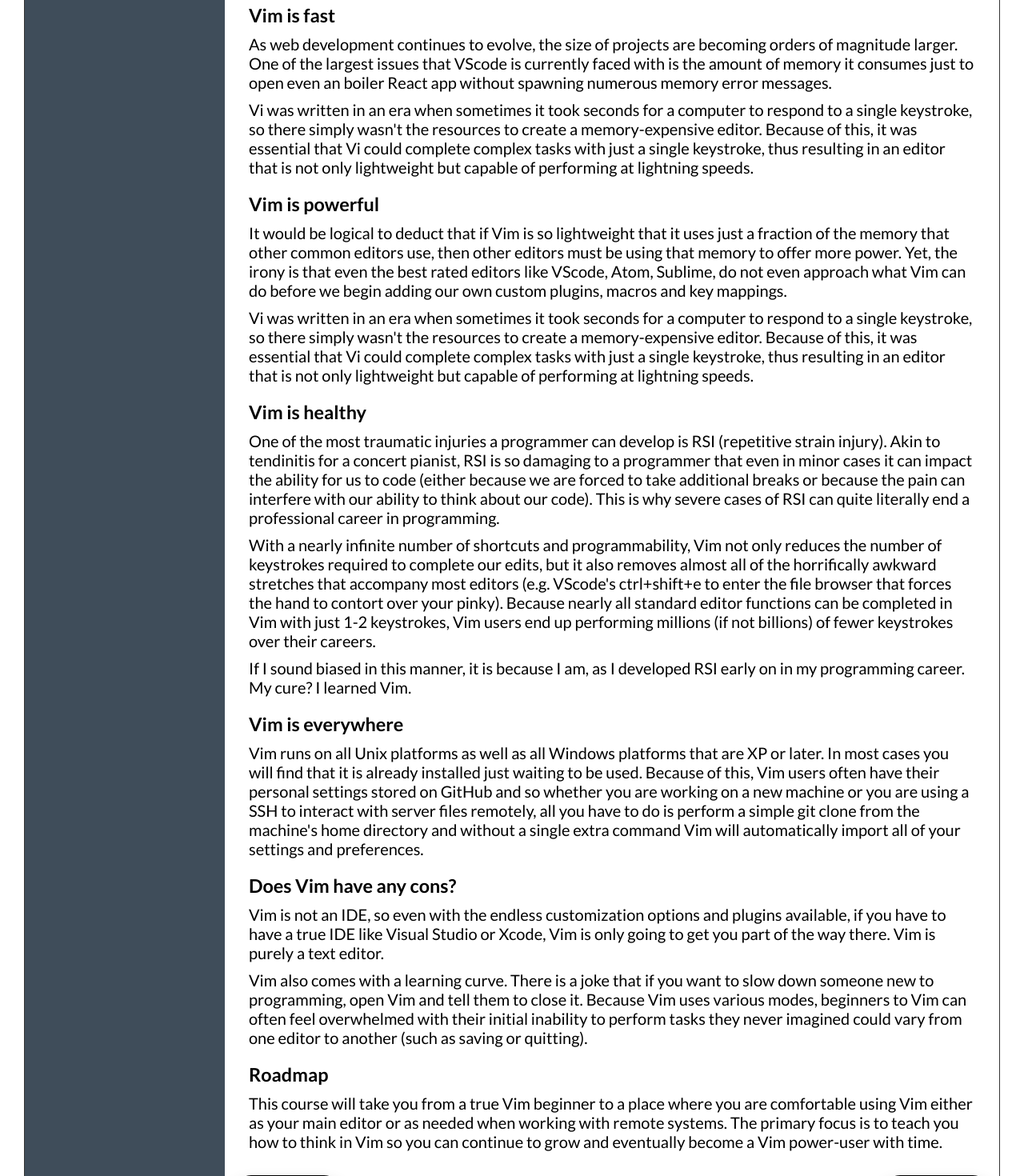
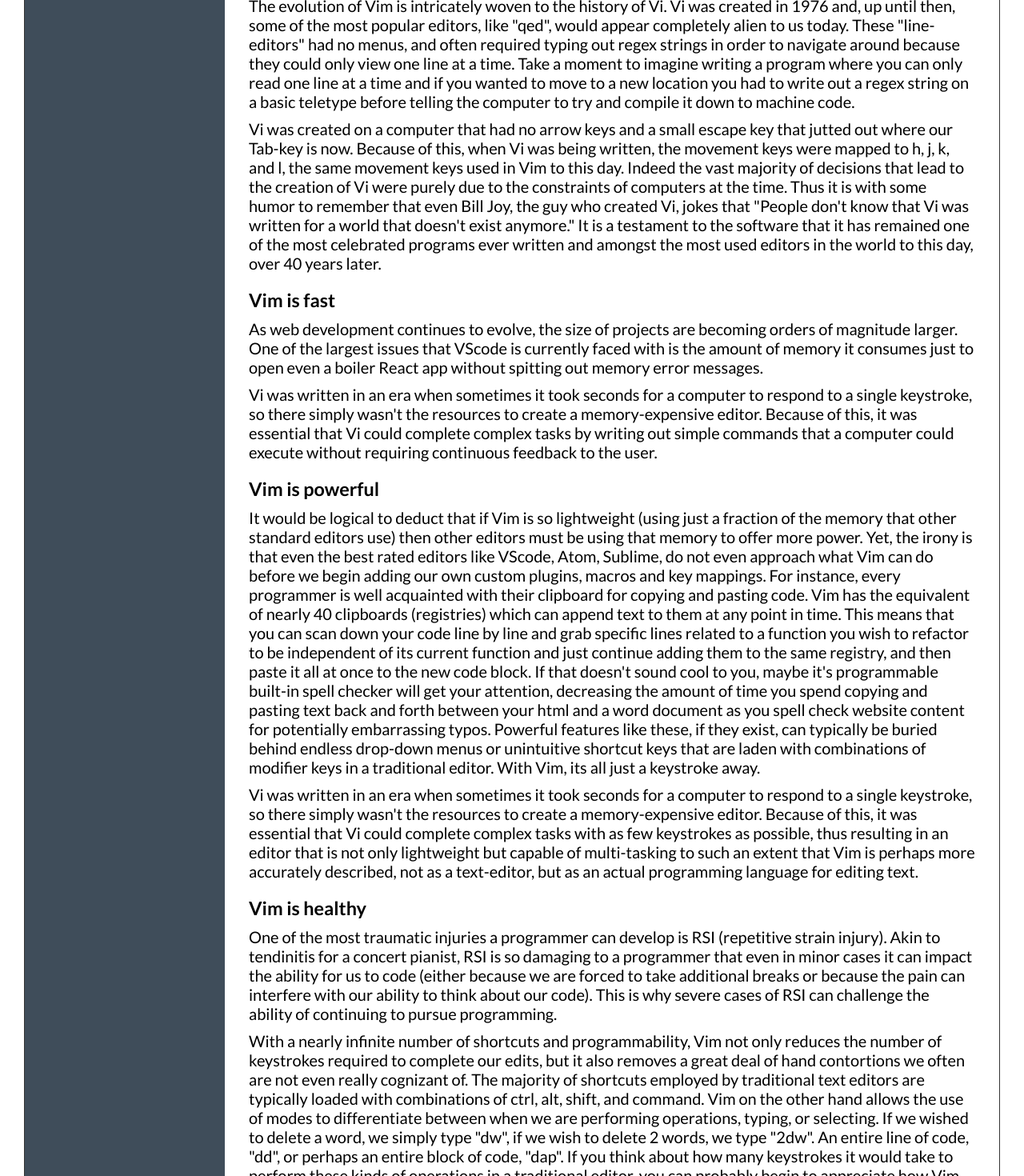
Before and after one commit to prescottbreeden/vim_module, a React app in the folder front_end/: page /2 in a window 1280 px wide. Shown: the part 600-2070 px from the top of the page at 80% size. Built offline with nearby package versions, Linux system fonts and the light colour scheme.

Commit message:
edited vim overview content

```diff
--- a/front_end/package.json
+++ b/front_end/package.json
@@ -32,6 +32,7 @@
     "jest-pnp-resolver": "1.0.1",
     "jest-resolve": "23.6.0",
     "mini-css-extract-plugin": "0.4.3",
+    "npm": "^6.4.1",
     "optimize-css-assets-webpack-plugin": "5.0.1",
     "pnp-webpack-plugin": "1.1.0",
     "postcss-flexbugs-fixes": "4.1.0",
--- a/front_end/src/components/VimOverview.jsx
+++ b/front_end/src/components/VimOverview.jsx
@@ -8,7 +8,7 @@ const SassOverview = (props) => {
   return (
     <div className="module">
       <div className="module__container">
-        <h2 className="module__title">Sass Overview</h2>
+        <h2 className="module__title">The Vim Koolaid</h2>
         <h3 className="module__objectives">
           Learning Objectives:
         </h3>
@@ -36,11 +36,36 @@ const SassOverview = (props) => {
           Unix program Vi but added numerous new ones as well.  All commands can
           be given with the keyboard which has the advantage that you never need
           to move your fingers off the 'home' position (index fingers on 'J' and
-          'F'). This is the largest reason that Vim has been listed as one of
-          the best text editors available for any system by non-Vim users for
-          over 15 years, and the greatest text editor ever created by actual Vim
-          users.
+          'F').
         </p>
+        <h3 className="module__objectives">
+          A brief history of Vi
+        </h3>
+        <p className="module__text">
+          The evolution of Vim is intricately woven to the history of Vi. Vi was
+          created in 1976 and, up until then, some of the most popular editors, like
+          "qed", would appear completely alien to us today.  These "line-editors"
+          had no menus, and often required typing out regex strings in order to
+          navigate around because they could only view one line at a time. Take
+          a moment to imagine writing a program where you can only read one line
+          at a time and if you wanted to move to a new location you had to write
+          out a regex string on a basic teletype before telling the computer to
+          try and compile it down to machine code.
+        </p>
+        <p className="module__text">
+          Vi was created on a computer that had no arrow keys and a small
+          escape key that jutted out where our Tab-key is now. Because of this,
+          when Vi was being written, the movement keys were mapped to h, j,
+          k, and l, the same movement keys used in Vim to this day. Indeed the
+          vast majority of decisions that lead to the creation of Vi were purely
+          due to the constraints of computers at the time.  Thus it is with some
+          humor to remember that even Bill Joy, the guy who created Vi, jokes
+          that "People don't know that Vi was written for a world that doesn't
+          exist anymore." It is a testament to the software that it has remained
+          one of the most celebrated programs ever written and amongst the most
+          used editors in the world to this day, over 40 years later.
+        </p>
+
         <h3 className="module__objectives">
           Vim is fast
         </h3>
@@ -48,34 +73,51 @@ const SassOverview = (props) => {
           As web development continues to evolve, the size of projects are becoming
           orders of magnitude larger. One of the largest issues that VScode is
           currently faced with is the amount of memory it consumes just to open
-          even an boiler React app without spawning numerous memory error messages.
+          even a boiler React app without spitting out memory error messages.
         </p>
         <p className="module__text">
           Vi was written in an era when sometimes it took seconds for a computer
           to respond to a single keystroke, so there simply wasn't the resources
           to create a memory-expensive editor. Because of this, it was essential
-          that Vi could complete complex tasks with just a single keystroke,
-          thus resulting in an editor that is not only lightweight but capable
-          of performing at lightning speeds.
+          that Vi could complete complex tasks by writing out simple commands that
+          a computer could execute without requiring continuous feedback to the
+          user.
         </p>
         <h3 className="module__objectives">
           Vim is powerful
         </h3>
         <p className="module__text">
-          It would be logical to deduct that if Vim is so lightweight that it
-          uses just a fraction of the memory that other common editors use, then
+          It would be logical to deduct that if Vim is so lightweight (using
+          just a fraction of the memory that other standard editors use) then
           other editors must be using that memory to offer more power. Yet, the
           irony is that even the best rated editors like VScode, Atom, Sublime,
           do not even approach what Vim can do before we begin adding our own
-          custom plugins, macros and key mappings.
+          custom plugins, macros and key mappings. For instance, every programmer
+          is well acquainted with their clipboard for copying and pasting code.
+          Vim has the equivalent of nearly 40 clipboards (registries) which can append
+          text to them at any point in time. This means that you can scan down
+          your code line by line and grab specific lines related to a function you wish to
+          refactor to be independent of its current function and just continue
+          adding them to the same registry, and then paste it all at once to the new
+          code block.
+          If that doesn't sound cool to you, maybe it's programmable built-in spell
+          checker will get your attention, decreasing the amount of time you
+          spend copying and pasting text back and forth between your html and
+          a word document as you spell check website content for potentially
+          embarrassing typos. Powerful features like these, if they exist, can
+          typically be buried behind endless drop-down menus or unintuitive
+          shortcut keys that are laden with combinations of modifier keys in a
+          traditional editor. With Vim, its all just a keystroke away.
         </p>
         <p className="module__text">
           Vi was written in an era when sometimes it took seconds for a computer
           to respond to a single keystroke, so there simply wasn't the resources
           to create a memory-expensive editor. Because of this, it was essential
-          that Vi could complete complex tasks with just a single keystroke,
+          that Vi could complete complex tasks with as few keystrokes as possible,
           thus resulting in an editor that is not only lightweight but capable
-          of performing at lightning speeds.
+          of multi-tasking to such an extent that Vim is perhaps more accurately
+          described, not as a text-editor, but as an actual programming
+          language for editing text.
         </p>
         <h3 className="module__objectives">
           Vim is healthy
@@ -86,22 +128,24 @@ const SassOverview = (props) => {
           RSI is so damaging to a programmer that even in minor cases it can impact
           the ability for us to code (either because we are forced to take additional
           breaks or because the pain can interfere with our ability to think about
-          our code).  This is why severe cases of RSI can quite literally end
-          a professional career in programming.
+          our code).  This is why severe cases of RSI can challenge the ability
+          of continuing to pursue programming.
         </p>
         <p className="module__text">
           With a nearly infinite number of shortcuts and programmability, Vim
           not only reduces the number of keystrokes required to complete our
-          edits, but it also removes almost all of the horrifically awkward
-          stretches that accompany most editors (e.g. VScode's ctrl+shift+e to
-          enter the file browser that forces the hand to contort over your
-          pinky). Because nearly all standard editor functions can be completed
-          in Vim with just 1-2 keystrokes, Vim users end up performing millions
-          (if not billions) of fewer keystrokes over their careers.
-        </p>
-        <p className="module__text">
-          If I sound biased in this manner, it is because I am, as I developed
-          RSI early on in my programming career.  My cure?  I learned Vim.
+          edits, but it also removes a great deal of hand contortions we often
+          are not even really cognizant of. The majority of shortcuts employed
+          by traditional text editors are typically loaded with combinations of
+          ctrl, alt, shift, and command. Vim on the other hand allows the use of
+          modes to differentiate between when we are performing operations, typing,
+          or selecting. If we wished to delete a word, we simply type "dw", if
+          we wish to delete 2 words, we type "2dw". An entire line of code, "dd",
+          or perhaps an entire block of code, "dap". If you think about how many
+          keystrokes it would take to perform these kinds of operations in a
+          traditional editor, you can probably begin to appreciate how
+          Vim users end up performing millions (if not billions) of fewer
+          keystrokes over their careers.
         </p>
         <h3 className="module__objectives">
           Vim is everywhere
@@ -122,27 +166,23 @@ const SassOverview = (props) => {
         <p className="module__text">
           Vim is not an IDE, so even with the endless customization options and
           plugins available, if you have to have a true IDE like Visual Studio
-          or Xcode, Vim is only going to get you part of the way there. Vim is
-          purely a text editor.
+          or Xcode, Vim is only going to get you part of the way there.
         </p>
         <p className="module__text">
           Vim also comes with a learning curve. There is a joke that if you want
           to slow down someone new to programming, open Vim and tell them to
-          close it.  Because Vim uses various modes, beginners to Vim can often
-          feel overwhelmed with their initial inability to perform tasks they
-          never imagined could vary from one editor to another (such as saving
-          or quitting).
+          close it.  Because Vim is modal, beginners to Vim can often feel
+          overwhelmed with their initial inability to perform tasks they never
+          imagined could vary from one editor to another (such as saving or
+          quitting). Because Vim is so programmatic, learning Vim will have the
+          same kind of learning curve when learning to use any new language.
+          Remember when you learned how to write for loops for the first time?
+          I'm sure that by now you don't even think about the construction
+          of a for loop, the same will be true with Vim.
         </p>
         <h3 className="module__objectives">
-          Roadmap
+          And most importantly, Vim is <em>way</em> better than Emacs &#x1F601;
         </h3>
-        <p className="module__text">
-          This course will take you from a true Vim beginner to a place where
-          you are comfortable using Vim either as your main editor or as needed
-          when working with remote systems. The primary focus is to teach you
-          how to think in Vim so you can continue to grow and eventually become
-          a Vim power-user with time.
-        </p>
       </div>
       <div className="module__buttons">
         <a
```
Also changed, not shown: 1 other file (tests, documents, lock files or other folders).
